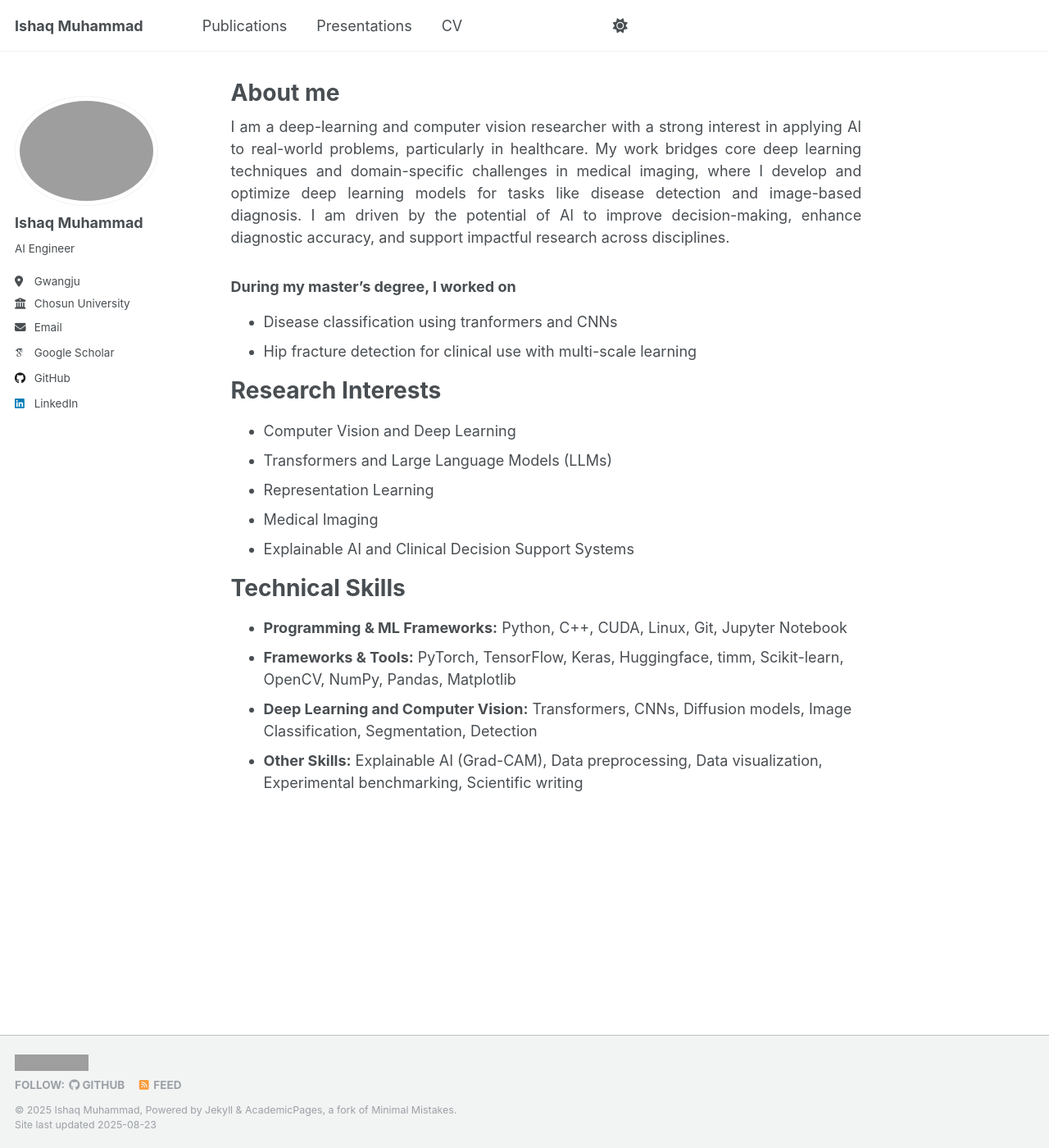
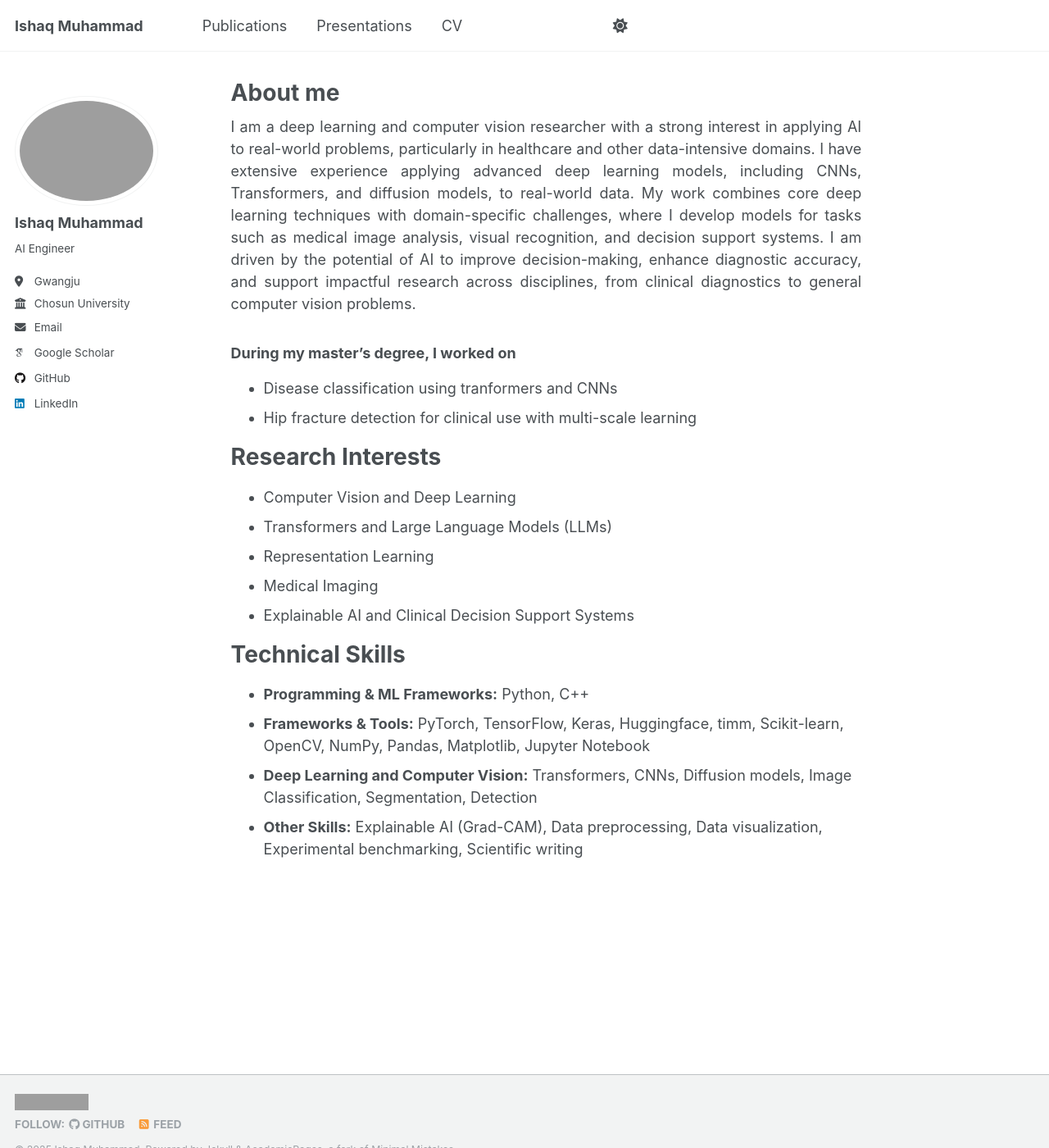
Before and after one commit to IshaqMKhan/IshaqMKhan.github.io, a Jekyll site: the page built from _pages/about.md, in a window 1280 px wide and 1400 px high. Shown: the whole window at 82% size. Built offline with Jekyll 4.4.1, drawn with Linux system fonts in a browser that asks for light colours; some web fonts are replaced; a script that is not in the unit is left out; grey boxes are pictures that could not be loaded.

Commit message:
Update about.md

```diff
--- a/_pages/about.md
+++ b/_pages/about.md
@@ -8,7 +8,7 @@ redirect_from:
 ---
 <!-- ![Visitors](https://visitor-badge.laobi.icu/badge?page_id=ishaqmkhan.github.io) -->
 <p style="text-align: justify;">
-I am a deep-learning and computer vision researcher with a strong interest in applying AI to real-world problems, particularly in healthcare. My work bridges core deep learning techniques and domain-specific challenges in medical imaging, where I develop and optimize deep learning models for tasks like disease detection and image-based diagnosis. I am driven by the potential of AI to improve decision-making, enhance diagnostic accuracy, and support impactful research across disciplines.
+I am a deep learning and computer vision researcher with a strong interest in applying AI to real-world problems, particularly in healthcare and other data-intensive domains. I have extensive experience applying advanced deep learning models, including CNNs, Transformers, and diffusion models, to real-world data. My work combines core deep learning techniques with domain-specific challenges, where I develop models for tasks such as medical image analysis, visual recognition, and decision support systems. I am driven by the potential of AI to improve decision-making, enhance diagnostic accuracy, and support impactful research across disciplines, from clinical diagnostics to general computer vision problems.
 </p>
 <!-- ### <span style="font-size:0.85em;">During my master's degree, I worked on</span> -->
 ### During my master's degree, I worked on
@@ -26,7 +26,7 @@ Research Interests
 Technical Skills
 ======
 
-- **Programming & ML Frameworks:** Python, C++, CUDA, Linux, Git, Jupyter Notebook
-- **Frameworks & Tools:** PyTorch, TensorFlow, Keras, Huggingface, timm, Scikit-learn, OpenCV, NumPy, Pandas, Matplotlib
+- **Programming & ML Frameworks:** Python, C++
+- **Frameworks & Tools:** PyTorch, TensorFlow, Keras, Huggingface, timm, Scikit-learn, OpenCV, NumPy, Pandas, Matplotlib, Jupyter Notebook
 - **Deep Learning and Computer Vision:** Transformers, CNNs, Diffusion models, Image Classification, Segmentation, Detection
 - **Other Skills:** Explainable AI (Grad-CAM), Data preprocessing, Data visualization, Experimental benchmarking, Scientific writing
```
